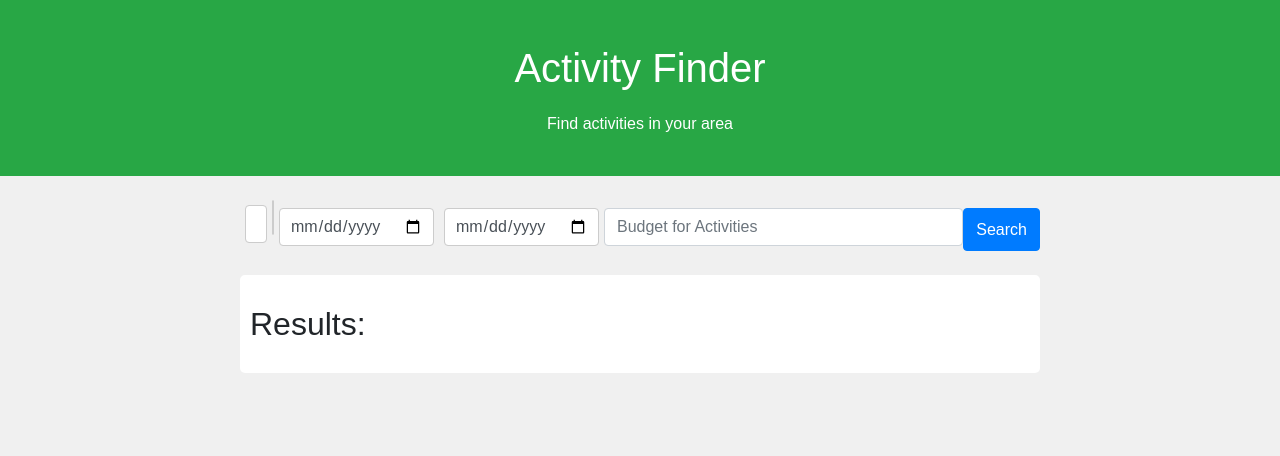
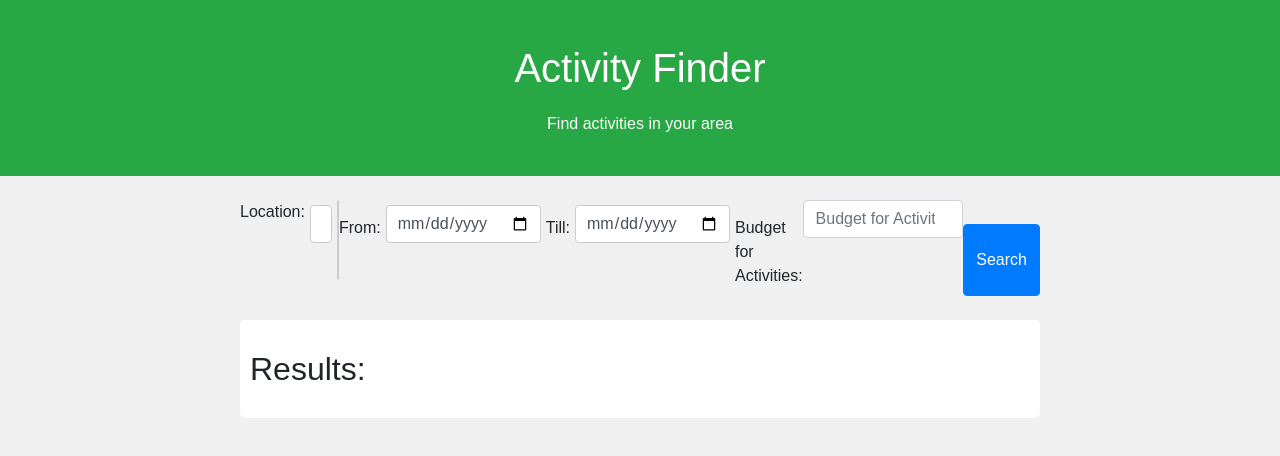
Before and after one commit to karrotts69/Activity-Finder, a plain HTML site: page index.html in a window 1280 px wide. Drawn offline with nearby package versions, Linux system fonts and the light colour scheme.

Commit message:
Update index.html

```diff
--- a/index.html
+++ b/index.html
@@ -17,12 +17,20 @@
 
     <main class="container mt-4">
         <div class="search-container mb-4">
+            <label for="location">Location:</label>
             <input type="text" id="location" class="form-control" placeholder="Enter a location..." autocomplete="off">
             <ul id="suggestions-list" class="list-unstyled"></ul>
-            <input type="date" id="start-date" class="form-control mt-2" placeholder="Start Date">
-            <input type="date" id="end-date" class="form-control mt-2" placeholder="End Date">
-            <input type="number" id="budget" class="form-control mt-2" placeholder="Budget for Activities" min="0">
-            <button id="search-btn" class="btn btn-primary mt-2">Search</button>
+
+            <label for="start-date" class="mt-3">From:</label>
+            <input type="date" id="start-date" class="form-control" placeholder="Start Date">
+
+            <label for="end-date" class="mt-3">Till:</label>
+            <input type="date" id="end-date" class="form-control" placeholder="End Date">
+
+            <label for="budget" class="mt-3">Budget for Activities:</label>
+            <input type="number" id="budget" class="form-control" placeholder="Budget for Activities" min="0">
+
+            <button id="search-btn" class="btn btn-primary mt-4">Search</button>
         </div>
 
         <div id="results-container">
```
